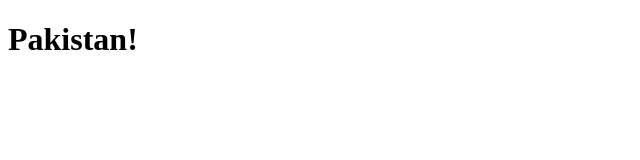
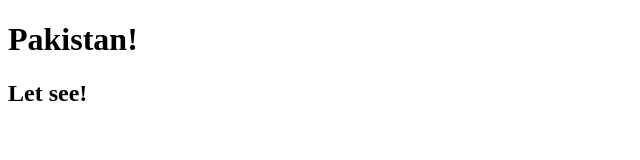
Before and after one commit to anjumaaz/bootcamp2020piaic, a plain HTML site: page index.html in a window 1280 px wide. Shown: the whole page, without its empty margins (0-640 px from the left). Drawn offline with Linux system fonts and the light colour scheme.

Commit message:
added header to index.html file

```diff
--- a/index.html
+++ b/index.html
@@ -9,5 +9,8 @@
     <h1>
         Pakistan!
     </h1>
+    <h2>
+        Let see!
+    </h2>
 </body>
 </html>
```
